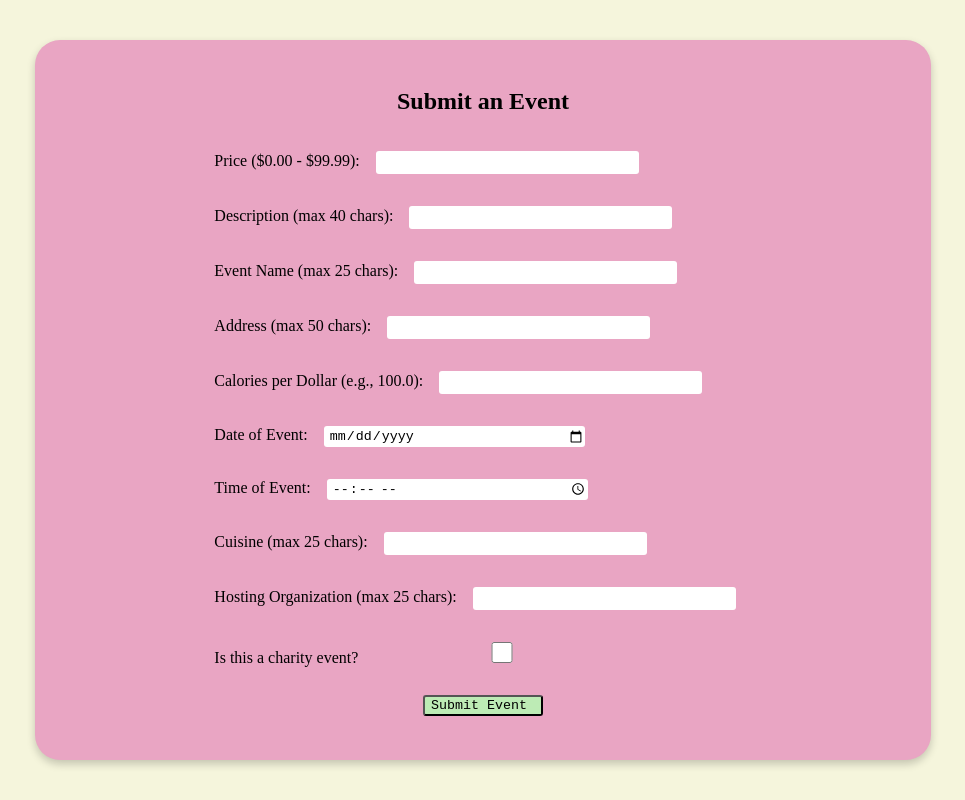
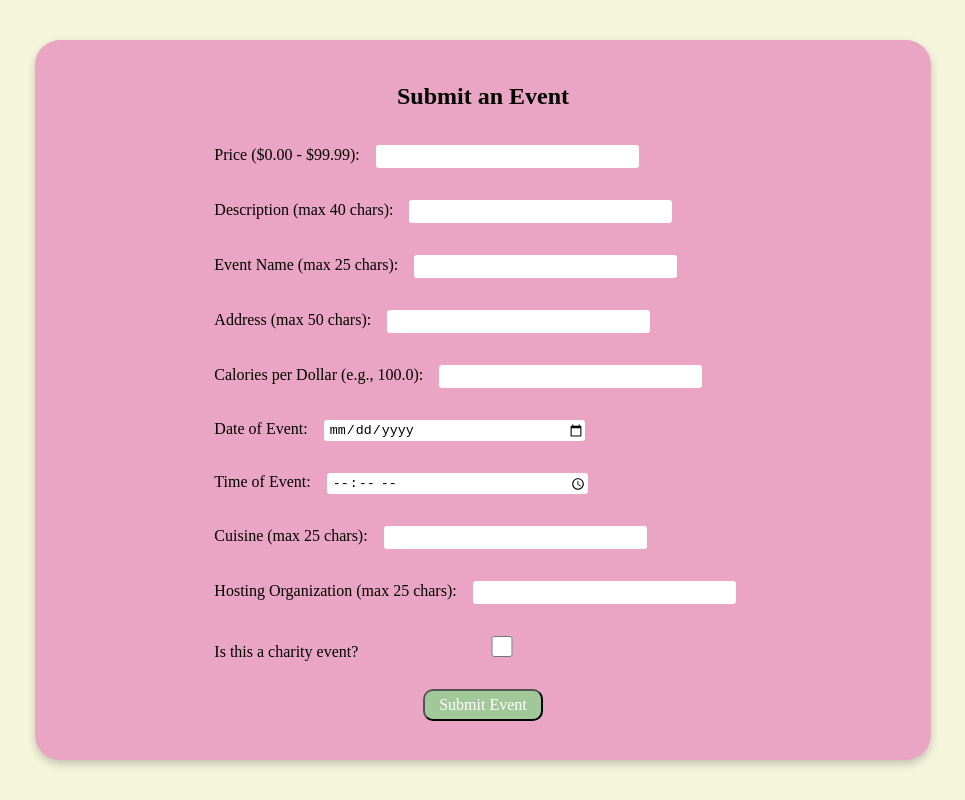
Before and after one commit to johnnystouffer/campus-bites, a React (Vite) app in the folder frontend/: page /postevent in a window 1280 px wide. Shown: the whole page, without its empty margins (157-1122 px from the left). Built offline with nearby package versions, Linux system fonts and the light colour scheme; a web font is replaced by a local one.

Commit message:
Couple of touches

```diff
--- a/frontend/src/assets/pages/PostForm.css
+++ b/frontend/src/assets/pages/PostForm.css
@@ -16,14 +16,14 @@
     display: flex;
     height: 21px;
     width: 120px;
-    background-color: #bdebb5;
+    background-color: #a0c898;
     margin-left: auto;
     margin-right: auto;
 }
 #post:hover {
     height: 25px;
     width: 124px;
-    background-color: rgb(141, 201, 148);
+    background-color: rgb(120, 171, 127);
 }
 
 .overall-container {
@@ -31,3 +31,14 @@
     justify-content: center;
     align-items: center;
 }
+
+.submit {
+    font-family: 'QLD';
+    display: flex;
+    justify-content: center;
+    align-items: center;
+    font-size: 16px;
+    padding: 14px;
+    color: white;
+    border-radius: 10px;
+}
```
